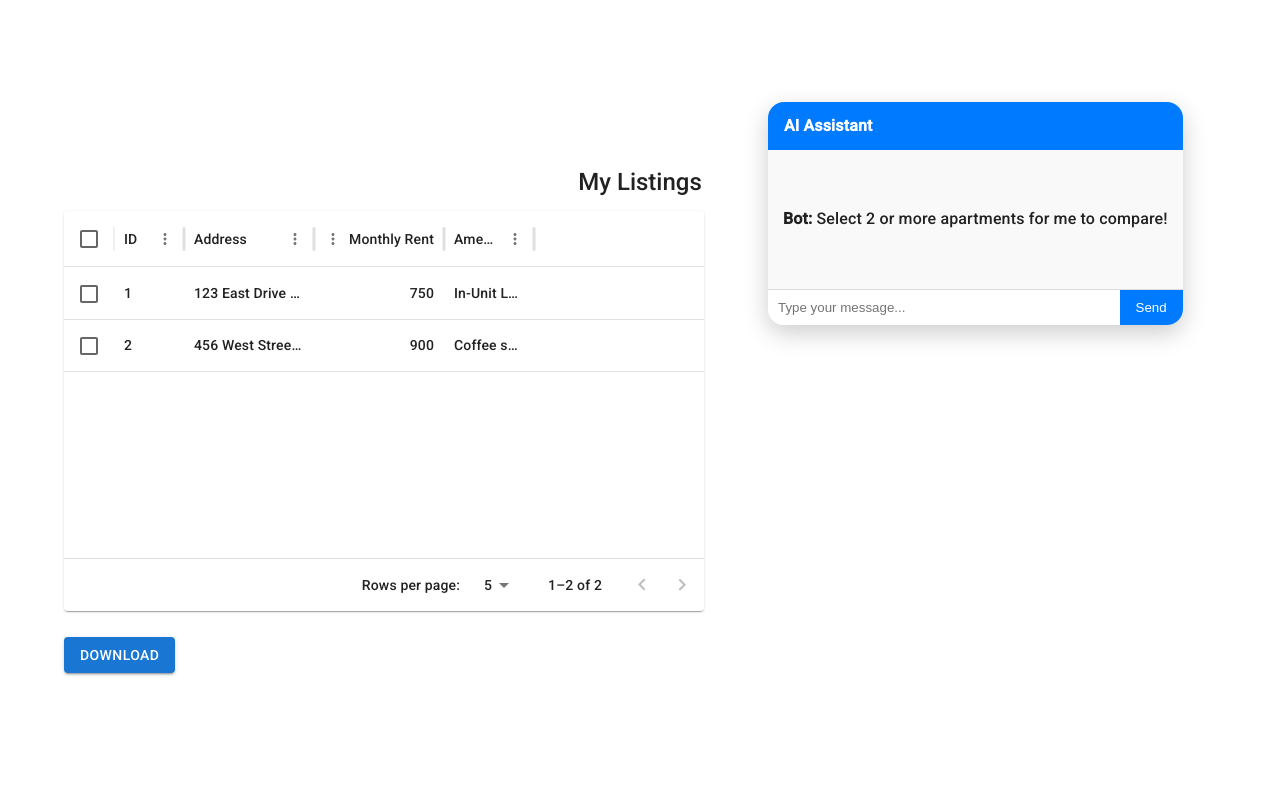
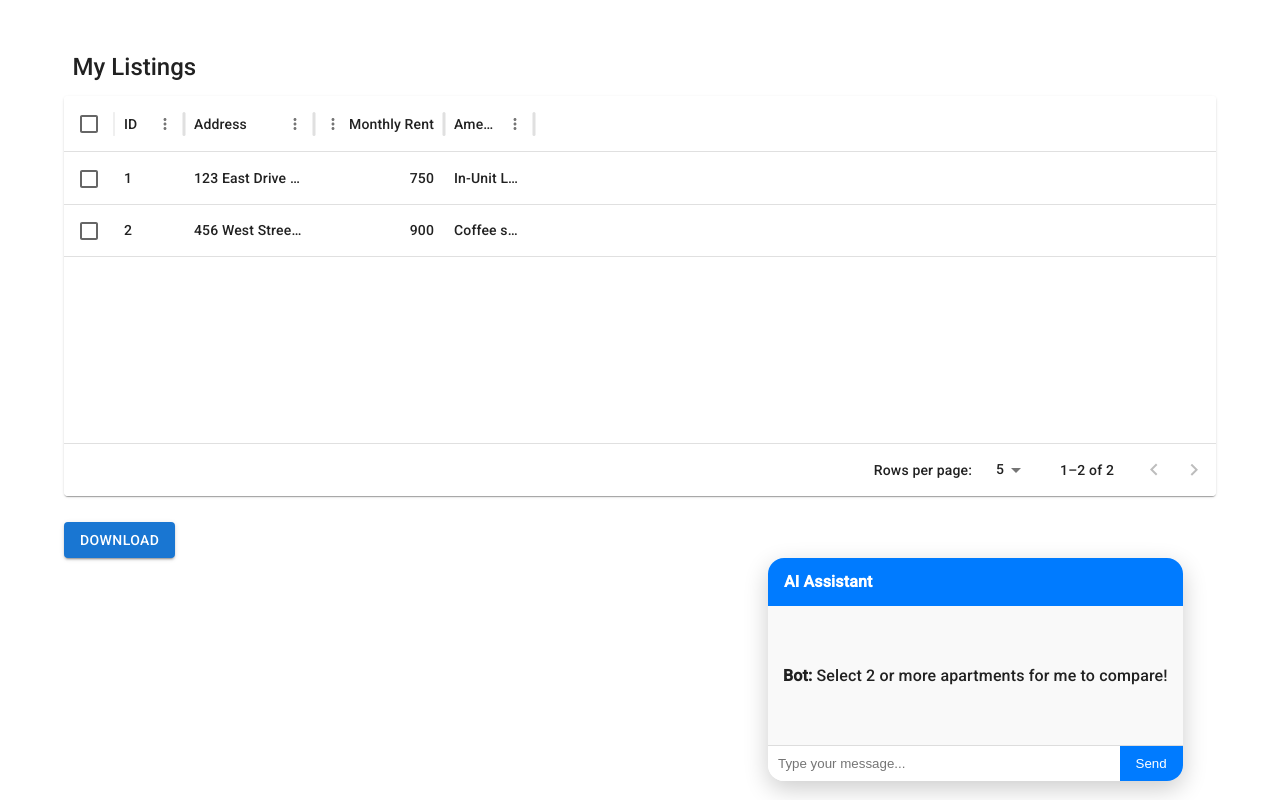
Before and after one commit to menkurkarTanvi/LeaseUp, a React (Create React App) app in the folder frontend/: page / in a window 1280 px wide. Built offline with nearby package versions, Linux system fonts and the light colour scheme.

Commit message:
change csv display styling

```diff
--- a/frontend/src/components/Spreadsheets/Spreadsheets.js
+++ b/frontend/src/components/Spreadsheets/Spreadsheets.js
@@ -17,7 +17,7 @@ export function Spreadsheets() {
         <div className="sheetPage">
             <div id="sheet-container">
                 <Typography id="page-title" variant="h5">My Listings</Typography>
-                <CsvDisplay/>
+                <CsvDisplay id="csv-display"/>
                     <CSVLink
                         id="download-link"
                         data={dummyData}
--- a/frontend/src/styles/Csv.css
+++ b/frontend/src/styles/Csv.css
@@ -1,7 +1,6 @@
 #csv-display {
     display: flex;
     align-items: center;
-    margin-left: 5%;
-    max-width: 50%;
+    max-width: 90%;
     max-height: 80%;
 }
--- a/frontend/src/styles/Spreadsheet.css
+++ b/frontend/src/styles/Spreadsheet.css
@@ -1,3 +1,7 @@
+#csv-display {
+    margin-left: 5%;
+}
+
 #download-link {
     margin-left: 5%;
 }
@@ -7,8 +11,8 @@
 }
 
 #page-title {
-    margin-top: -1%;
-    margin-left: -78%;
+    margin-top: -10%;
+    margin-left: -157%;
     margin-bottom: 1%;
 }
 
@@ -20,7 +24,7 @@
     margin-left: 60%;
     /* margin-bottom: 80%; */
     z-index: 10;
-    top: 10%;
+    margin-bottom: -25%;
     position: absolute;
 }
 
```
